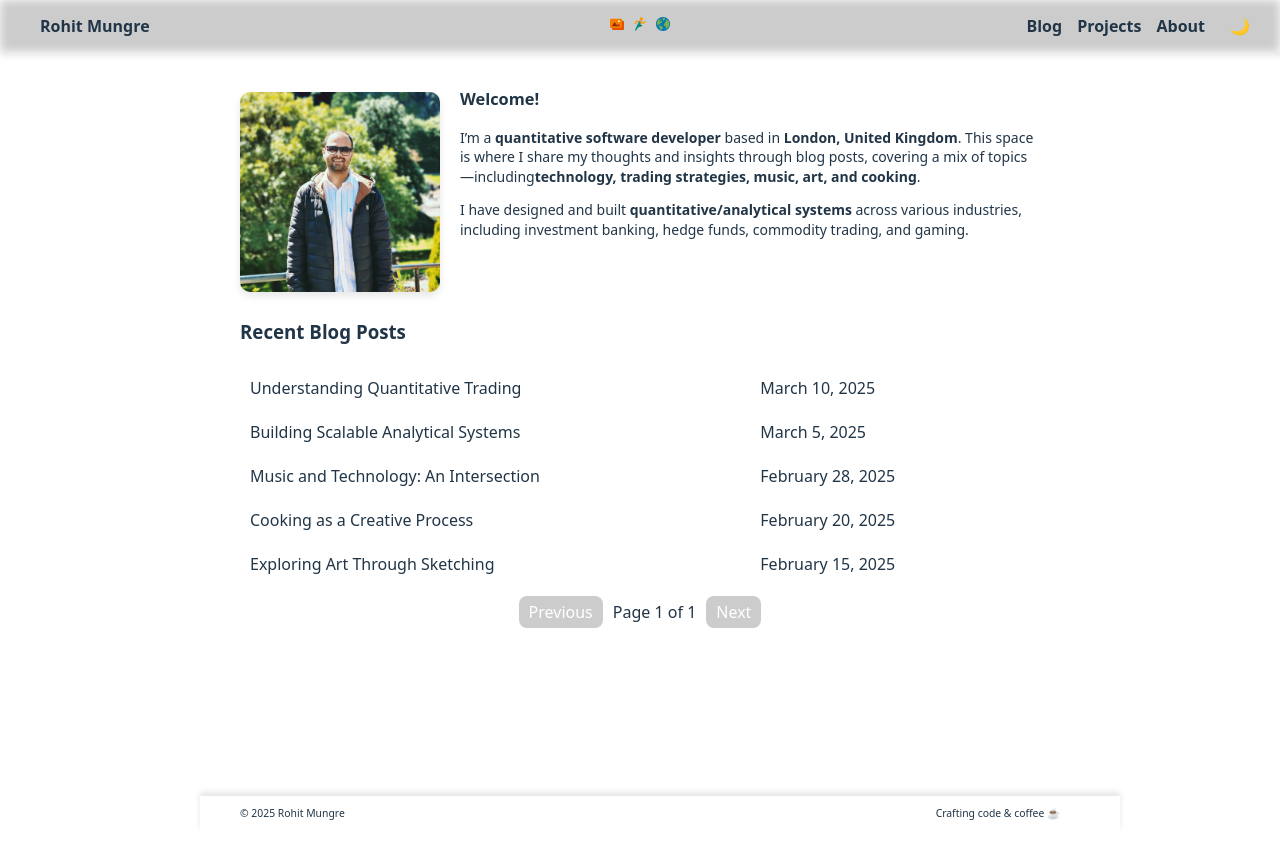
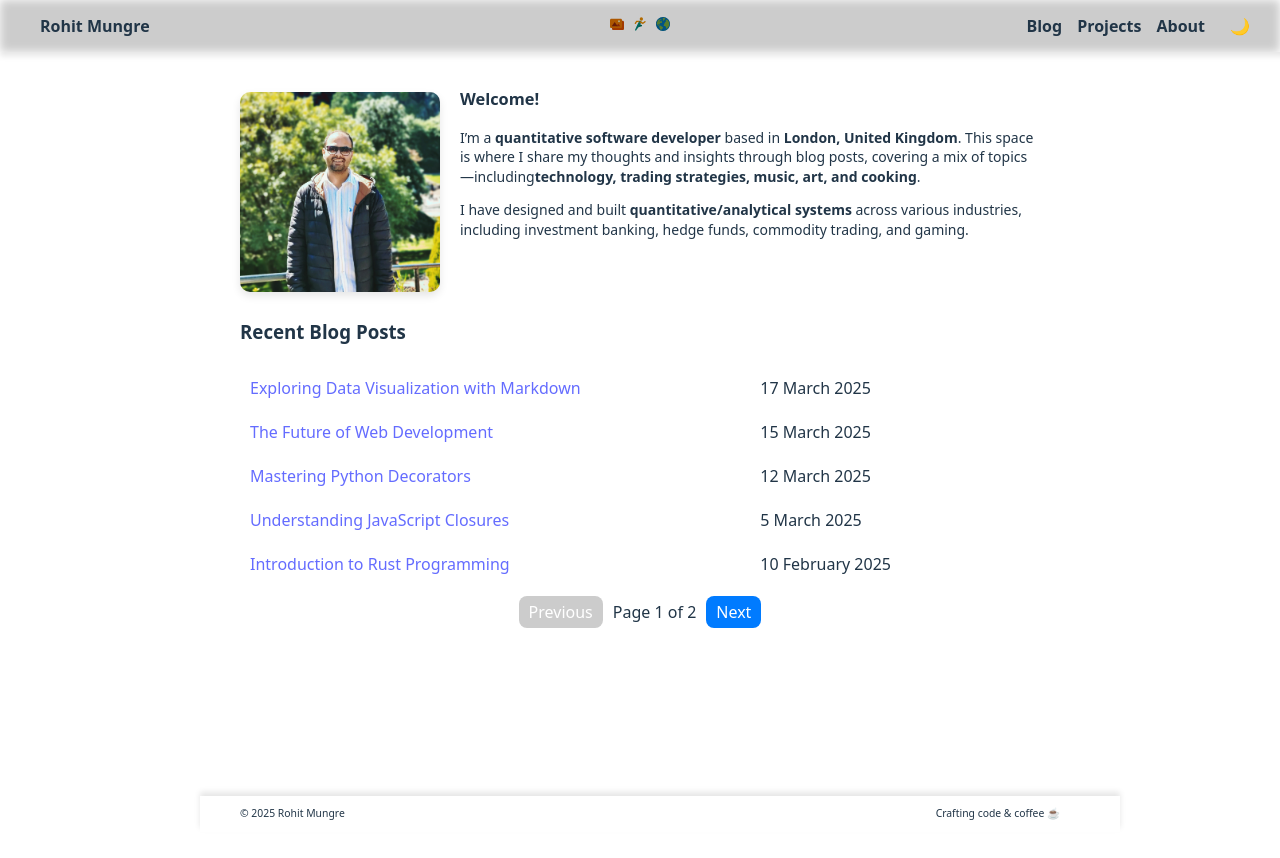
Before and after one commit to rohitmungre/personal-website-cgpt, a React (Vite) app: page / in a window 1280 px wide. Shown: the top 858 px of the page. Built offline with nearby package versions, Linux system fonts and the light colour scheme.

Commit message:
Header animation, blogs link, pagination in home

```diff
--- a/src/components/Header.css
+++ b/src/components/Header.css
@@ -57,3 +57,14 @@
   .nav-container a:hover {
     text-decoration: underline;
   }
+
+.nav-icon {
+    transition: transform 0.3s; /* Smooth transition for rotation */
+    cursor: pointer;
+    filter: brightness(0.7);
+}
+
+.nav-icon:hover {
+    transform: rotate(360deg); /* Full rotation on hover */
+    filter: brightness(1);
+}
--- a/src/pages/Home.jsx
+++ b/src/pages/Home.jsx
@@ -1,19 +1,53 @@
-import React, { useState } from "react";
+import React, { useState, useEffect } from "react";
+import { Link } from "react-router-dom";
+import { Buffer } from "buffer";
+import matter from "gray-matter";
 import "./Home.css";
 
+// Ensure Buffer is available in the browser
+if (!window.Buffer) {
+  window.Buffer = Buffer;
+}
+
 const Home = () => {
-  // Sample blog post data
-  const blogPosts = [
-    { id: 1, title: "Understanding Quantitative Trading", date: "March 10, 2025" },
-    { id: 2, title: "Building Scalable Analytical Systems", date: "March 5, 2025" },
-    { id: 3, title: "Music and Technology: An Intersection", date: "February 28, 2025" },
-    { id: 4, title: "Cooking as a Creative Process", date: "February 20, 2025" },
-    { id: 5, title: "Exploring Art Through Sketching", date: "February 15, 2025" },
-  ];
-
+  const [blogs, setBlogs] = useState([]);
   const [currentPage, setCurrentPage] = useState(1);
   const postsPerPage = 5;
-  const totalPages = Math.ceil(blogPosts.length / postsPerPage);
+
+  useEffect(() => {
+    const fetchBlogs = async () => {
+      try {
+        const files = [
+          "blog1.md", "blog2.md", "blog3.md", "blog4.md", "blog5.md",
+          "blog6.md", "blog7.md", "blog8.md", "blog9.md", "blog10.md"
+        ];
+
+        const blogData = await Promise.all(
+          files.map(async (file) => {
+            const res = await fetch(`/content/blog/${file}`);
+            const text = await res.text();
+            const { data } = matter(text);
+            return { ...data, slug: file.replace(".md", "") };
+          })
+        );
+
+        const sortedBlogs = blogData.sort((a, b) => new Date(b.date) - new Date(a.date));
+        setBlogs(sortedBlogs);
+      } catch (error) {
+        console.error("Error fetching blog files:", error);
+      }
+    };
+
+    fetchBlogs();
+  }, []);
+
+  const totalPages = Math.ceil(blogs.length / postsPerPage);
+
+  // Slice blogs based on currentPage and postsPerPage
+  const displayedBlogs = blogs.slice(
+    (currentPage - 1) * postsPerPage,
+    currentPage * postsPerPage
+  );
 
   return (
     <div className="home-container">
@@ -21,7 +55,7 @@ const Home = () => {
         {/* Profile Image */}
         <div className="image-container">
           <img
-            src="/images/dp.jpg" // Direct reference from public folder
+            src="/images/dp.jpg"
             alt="Profile"
             className="profile-image"
           />
@@ -46,30 +80,37 @@ const Home = () => {
       <div className="blog-section">
         <h3>Recent Blog Posts</h3>
         <table className="blog-table">
-        <colgroup>
-          <col style={{ width: "85%" }} />
-          <col style={{ width: "15%" }} />
-        </colgroup>
+          <colgroup>
+            <col style={{ width: "85%" }} />
+            <col style={{ width: "15%" }} />
+          </colgroup>
           <tbody>
-            {blogPosts.slice((currentPage - 1) * postsPerPage, currentPage * postsPerPage).map((post) => (
-              <tr key={post.id}>
-                <td>{post.title}</td>
-                <td>{post.date}</td>
+            {displayedBlogs.map((post, index) => (
+              <tr key={index}>
+                <td>
+                  <Link to={`/blog/${post.slug}`} className="blog-link">
+                    {post.title}
+                  </Link>
+                </td>
+                <td>
+                  {post.date ? new Date(post.date).toLocaleDateString('en-GB', { day: 'numeric', month: 'long', year: 'numeric' }) : "No Date"}
+                </td>
               </tr>
             ))}
           </tbody>
         </table>
+
         {/* Pagination Controls */}
         <div className="pagination">
           <button
-            onClick={() => setCurrentPage((prev) => Math.max(prev - 1, 1))}
+            onClick={() => setCurrentPage(prev => Math.max(prev - 1, 1))}
             disabled={currentPage === 1}
           >
             Previous
           </button>
           <span> Page {currentPage} of {totalPages} </span>
           <button
-            onClick={() => setCurrentPage((prev) => Math.min(prev + 1, totalPages))}
+            onClick={() => setCurrentPage(prev => Math.min(prev + 1, totalPages))}
             disabled={currentPage === totalPages}
           >
             Next
```
